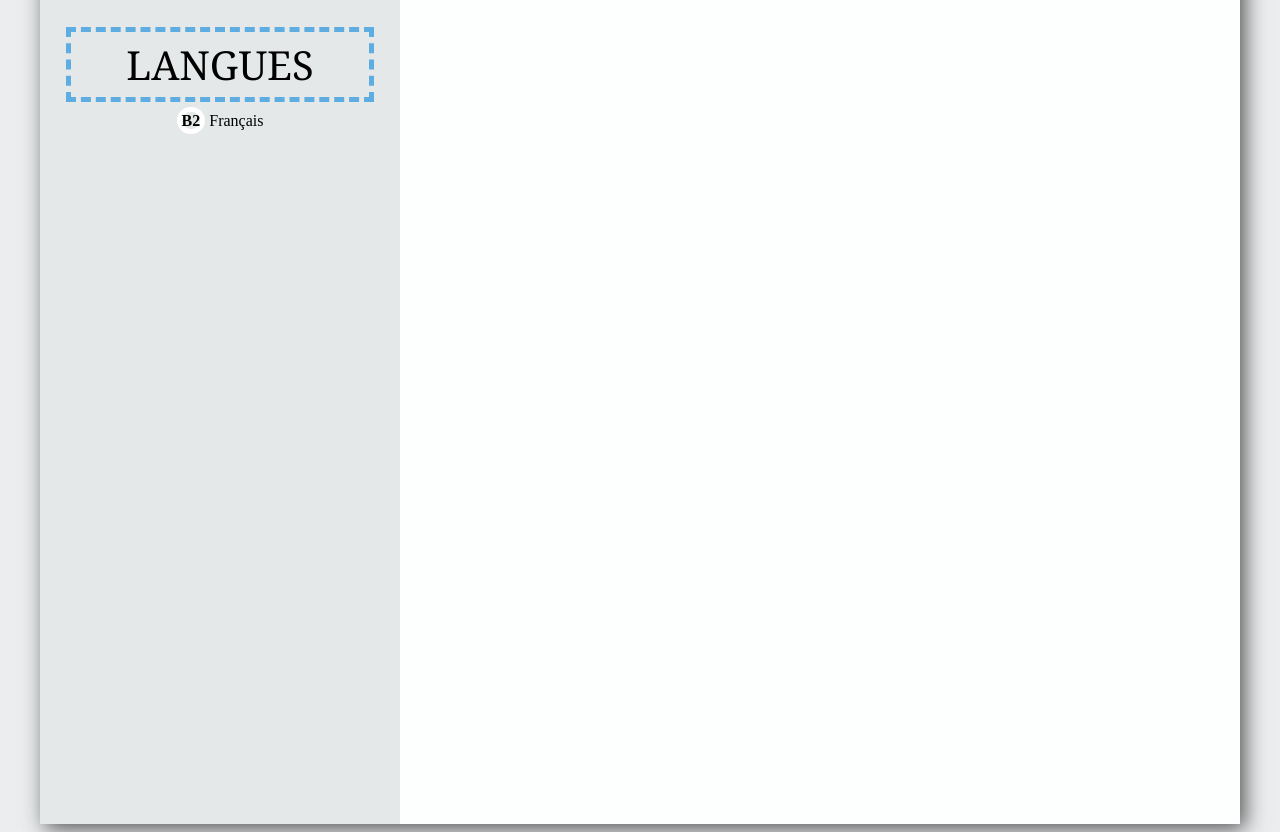
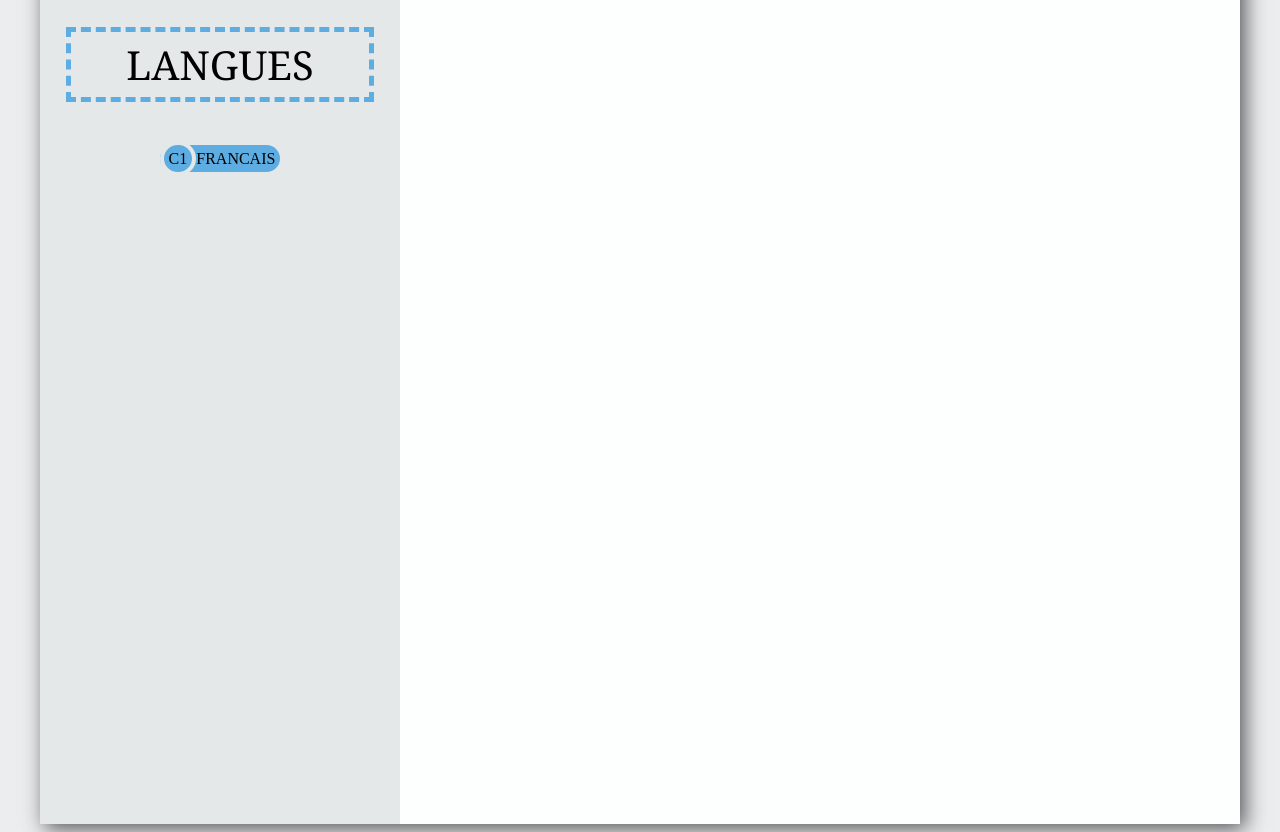
Before and after one commit to arfawy/arfawy.github.io, a plain HTML site: page index.html in a window 1280 px wide. Shown: the part 1004-1836 px from the top of the page. Drawn offline with Linux system fonts and the light colour scheme.

Commit message:
Remplissage Info 2

```diff
--- a/index.html
+++ b/index.html
@@ -38,7 +38,10 @@
             </div>
             <span id="langue" class="info">LANGUES</span>
             <div id="info_langue">
-                <b>B2</b> Français<br/>
+                <br/>
+                <span class="langue">
+                    <span class="langue_logo">C1</span>FRANCAIS<br/>
+                </span>
             </div>
         </div>
         <div id="details">
--- a/style.css
+++ b/style.css
@@ -142,12 +142,22 @@ body{
 
 #info_langue{
     position: relative;
-    top: 200px;
+    top: 220px;
 }
 
-b{
-    border-radius: 150px;
+.langue{
+    background-color: #5DADE2;
+    padding: 5px;
+    padding-left: 0px;
+    border-radius: 30px;
+    overflow: hidden;
+}
+
+.langue_logo{
+    padding: 5px;
+    margin-left: 0px;
     border-style: solid;
-    border-color: white;
-    border-width: 5px;
+    border-color: #E5E8E8;
+    border-width: 4px;
+    border-radius: 30px;
 }
```
